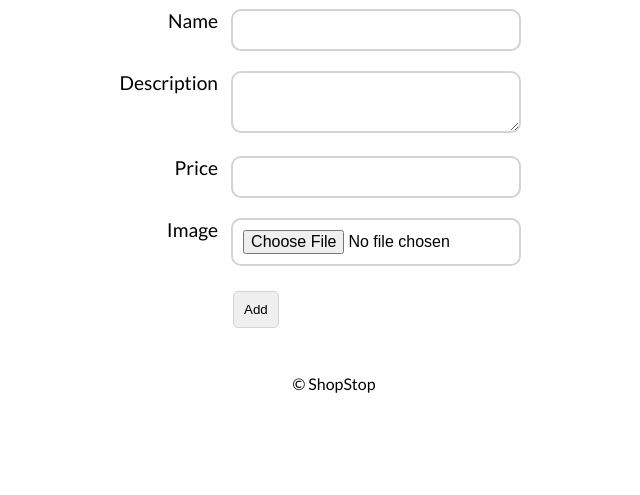
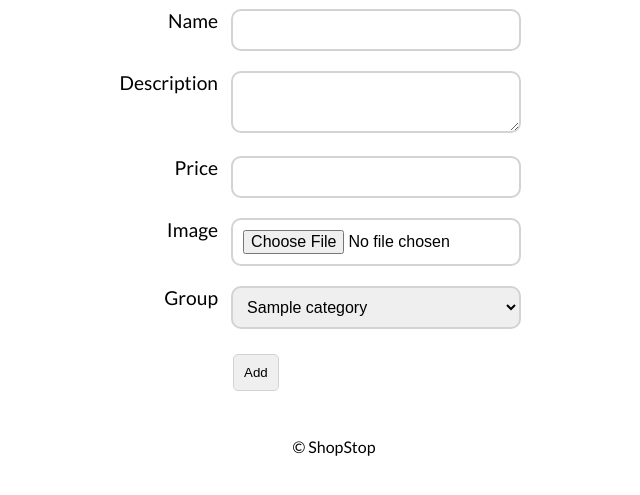
Before and after one commit to DiyanTonchev/ShopStop, a Node server app: page /product/add in a window 1280 px wide. Shown: the part 92-587 px from the top of the page, without its empty margins (306-946 px from the left). Run offline with Node 20, Linux system fonts and the light colour scheme; tables that the repository leaves empty hold one stand-in row (values such as "Sample post"); some libraries are stand-ins or nearby versions.

Commit message:
added category - product relation

```diff
--- a/controllers/product.controller.js
+++ b/controllers/product.controller.js
@@ -1,10 +1,13 @@
 const path = require('path')
-const Product = require('./../models/product.model')
 const cuid = require('cuid')
 const slug = require('slug')
+const Product = require('./../models/product.model')
+const Category = require('./../models/category.model')
 
 function getAddProductPage (req, res) {
-  res.render(path.join(__dirname, '../views/products/add'))
+  Category.find().then((categories) => {
+    res.render(path.join(__dirname, '../views/products/add'), { categories })
+  })
 }
 
 function addProduct (req, res) {
@@ -23,9 +26,20 @@ function addProduct (req, res) {
     newProduct.image = 'content/images/default-product.jpg'
   }
 
-  newProduct.save().then((saved) => {
-    res.redirect(302, '/')
-  }).catch(err => res.status(500).send(err))
+  newProduct
+    .save()
+    .then((savedProduct) => {
+      console.log(savedProduct)
+      Category
+        .findById(savedProduct.category)
+        .then((category) => {
+          console.log(category)
+          category.products.push(savedProduct._id)
+          category.save()
+          res.redirect(302, '/')
+        })
+    })
+    .catch(err => res.status(500).send(err))
 }
 
 function findByName () {
--- a/views/products/add.ejs
+++ b/views/products/add.ejs
@@ -42,6 +42,15 @@
             </div>
 
             <div class="form-group">
+                <label for="group">Group</label>
+                <select class="input-field" name="category" id="group">
+                    <% categories.forEach(function(category) { %>
+                    <option value="<%=category._id %>"><%= category.name %></option>
+                     <% }); %>
+                </select>
+            </div>
+
+            <div class="form-group">
                 <input class="btn form-btn" type="submit" class="btn" value="Add">
             </div>
         </form>
```
Also changed, not shown: public/content/images/image-1496232786821.png (added).
